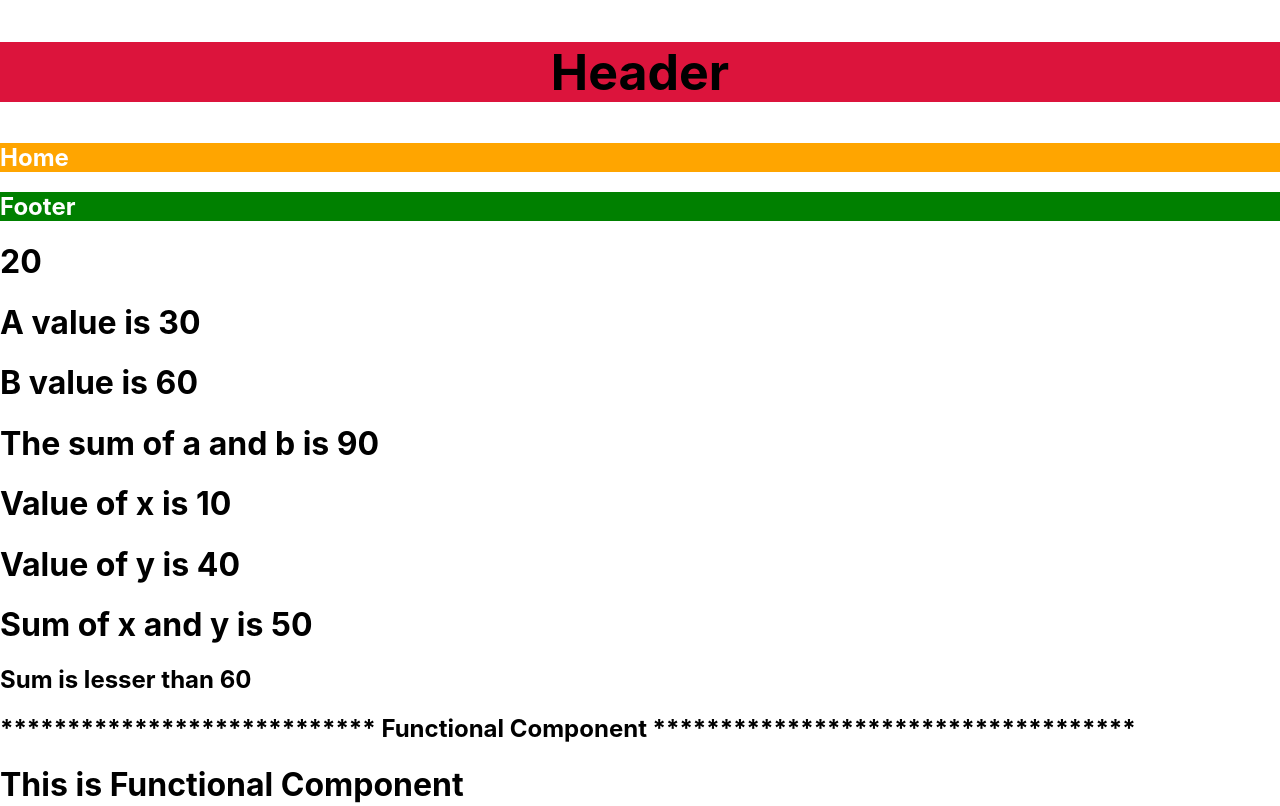
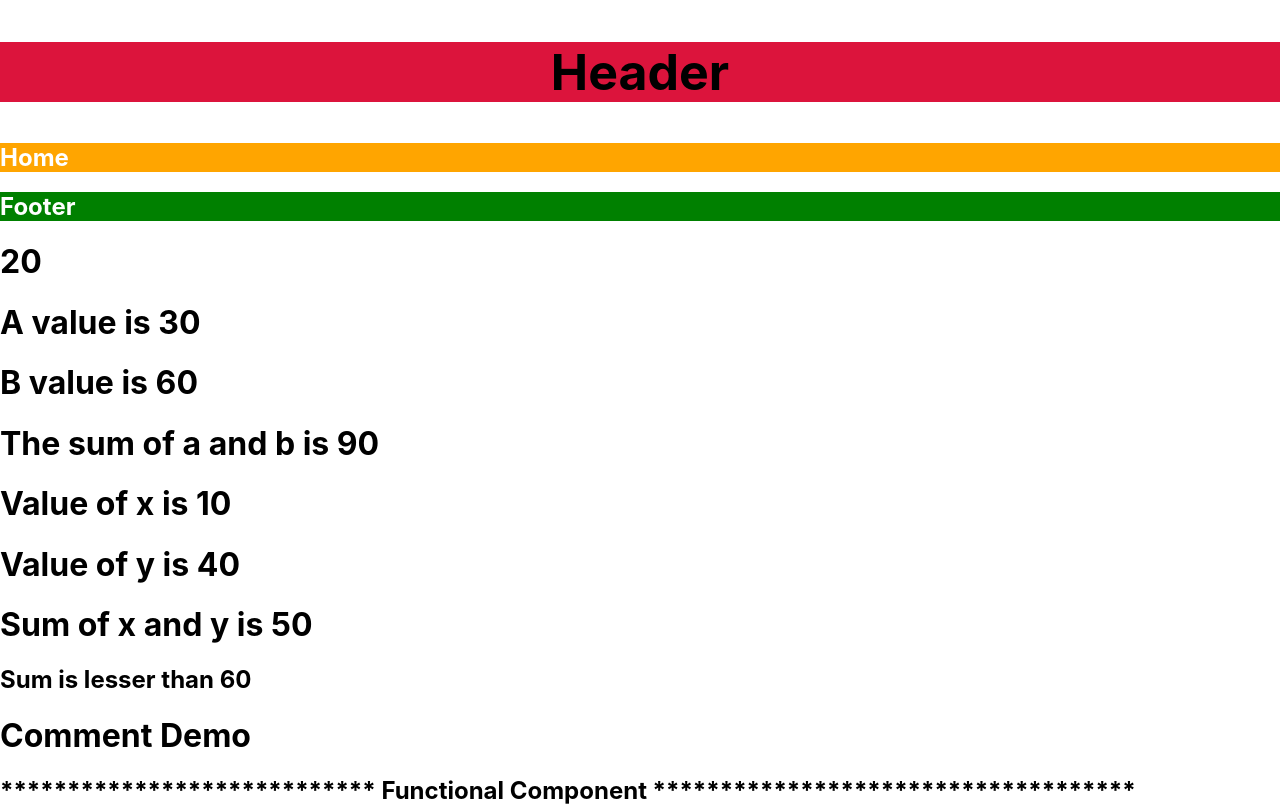
Before and after one commit to devasyarajguru/React-JS, a React (Create React App) app in the folder Demo/mydemoapp2/: page / in a window 1280 px wide. Shown: the top 806 px of the page. Built offline with nearby package versions, Linux system fonts and the light colour scheme.

Commit message:
index.js file modified

```diff
--- a/Demo/mydemoapp2/src/index.js
+++ b/Demo/mydemoapp2/src/index.js
@@ -12,6 +12,13 @@ const root = ReactDOM.createRoot(document.getElementById('root'));
 root.render(
   <React.StrictMode>
     <App/>
+    <h1>Comment Demo
+      {/*Single Line Comment*/}
+    </h1>
+    <h1>{/*Multi
+    line
+    Comment*/}</h1>
+
     <Fdemo /> {/* Displaying Our 1st Functional Component */}
     <Fdemo /> {/* Displaying Our 1st Functional Component 2 time */}
     <Fdemo2 />{/* Displaying Our 2nd Functional Component */}
```
